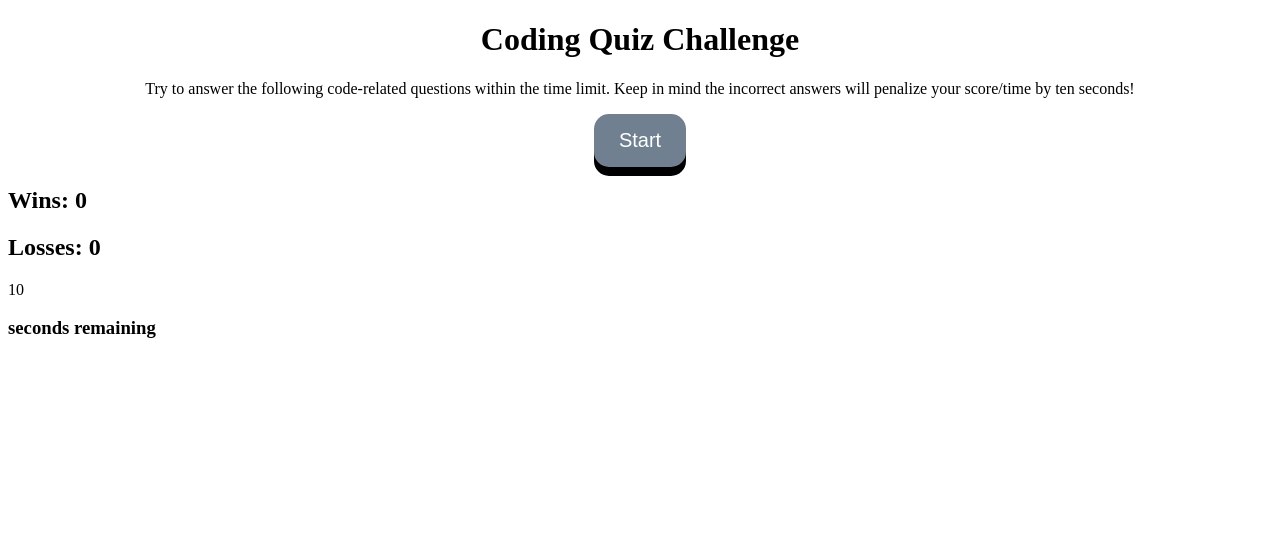
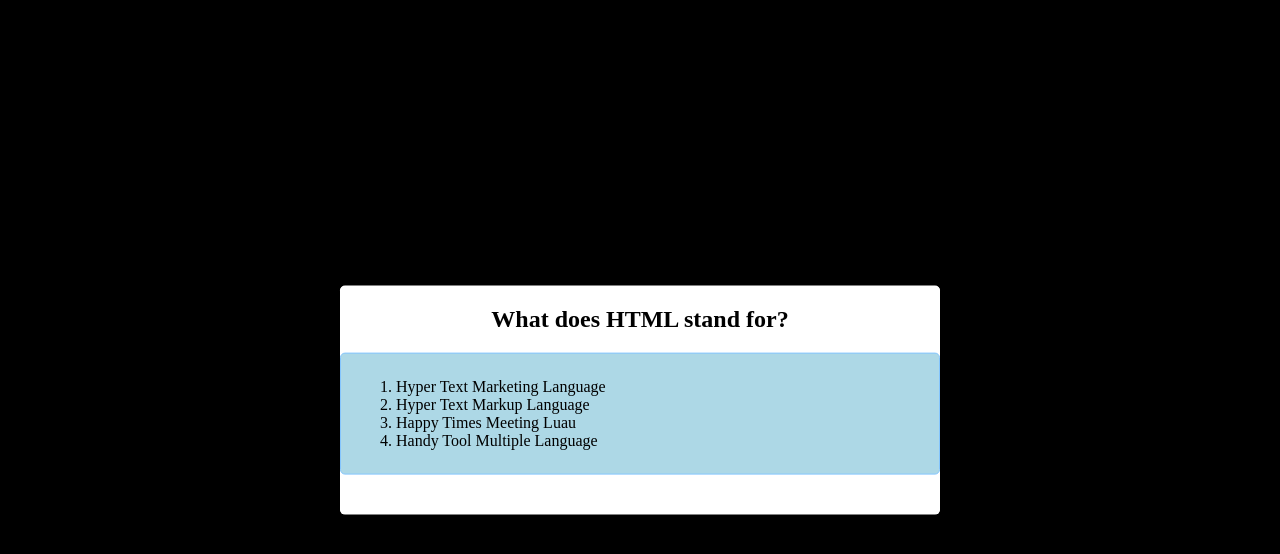
Before and after one commit to janee-elise-mays/jm-code-quiz, a plain HTML site: page index.html in a window 1280 px wide. Drawn offline with Linux system fonts and the light colour scheme.

Commit message:
added html question box and css styling

```diff
--- a/assets/css/style.css
+++ b/assets/css/style.css
@@ -1,4 +1,7 @@
-header{text-align: center;}
+header, h2{text-align: center;}
+body{
+    background-color: black;
+}
 .start-button{
         display: inline-block;
         margin: auto;
@@ -21,3 +24,26 @@ header{text-align: center;}
         box-shadow: 0 5px black;
         transform: translateY(4px);;
     }
+.start-box, .question-box{
+    position: absolute;
+    top: 50%;
+    left: 50%;
+    padding-bottom: 25px;
+    transform: translate(-50%, -50%);
+    width: 600px;
+    background: white;
+    border-radius: 5px;
+}
+.timer{
+    background-color: white;
+    display: flex;
+    justify-content: space-around;
+}
+.option{
+    background-color: lightblue;
+    border: 1px solid #84c5fe;
+    border-radius: 5px;
+    padding: 8px 15px;
+    margin-bottom: 15px;
+    display: flex;
+}
--- a/assets/js/script.js
+++ b/assets/js/script.js
@@ -119,7 +119,7 @@ document.addEventListener("keydown", function(event) {
     return;
   }
 // Attach event listener to start button to call startGame function on click
-startButton.addEventListener("click", startGame);
+startButton.addEventListener("click", startTimer);
 
 // Calls init() so that it fires when page opened
 init();
--- a/index.html
+++ b/index.html
@@ -8,56 +8,41 @@
     <link rel="stylesheet" href="./assets/css/style.css">
 </head>
 
-<!-- <body>
-    <header>
-        <h1> Coding Quiz Challenge</h1>
-        <p>Try to answer the following code-related questions within
-            the time limit. Keep in mind the incorrect answers will penalize
-            your score/time by ten seconds!
-        </p>
-        <button class="start-button">Start</button>
-    </header>
-    <main>
-        <div class="card timer">
-            <div class="timer-text">
-                <div class="large-font timer-count">10</div>
-                <p>seconds remaining</p>
-            </div>
-    </main>
-    <script src="assets/js/script.js"></script>
-</body> -->
-
-<!-- </html> -->
-
 <body>
     <header>
+        <!-- Quiz Begin Box containing quiz description and start button -->
+        <div class="start-box">
             <h1>Coding Quiz Challenge</h1>
             <p>Try to answer the following code-related questions within
                 the time limit. Keep in mind the incorrect answers will penalize
                 your score/time by ten seconds!
             </p>
             <button class="start-button">Start</button>
-    </header>
-
-    <main>
-        <section>
-            <div class="card results">
-                <div class="win-loss-container">
-                    <div>
-                        <h2>Wins: <span class="win">0 </span> </h2>
-                        <h2>Losses: <span class="lose">0</span></h2>
+            <!-- Quiz timer -->
+            <div class="timer">
+                <div class="time-text">Time Remaining</div>
+                <div class="time-sec">75</div>
             </div>
         </div>
-                <div class="card timer">
-                    <div class="timer-text">
-                        <div class="large-font timer-count">10</div>
-                        <h3>seconds remaining</h3>
+    </header>
+    <section>
+        <div class="question-box">
+            <div class="ques">
+                <h2>What does HTML stand for?</h2>
+            </div>
+            <div class="option-list">
+                <div class="option">
+                    <ol>
+                        <li><span>Hyper Text Marketing Language</span></li>
+                        <li><span>Hyper Text Markup Language</span></li>
+                        <li><span>Happy Times Meeting Luau</span></li>
+                        <li><span>Handy Tool Multiple Language</span></li>
+                    </ol>
                 </div>
 
             </div>
         </div>
     </section>
-    </main>
     <script src="assets/js/script.js"></script>
 </body>
 
```
Lines whose indentation alone changed are shown as unchanged.
